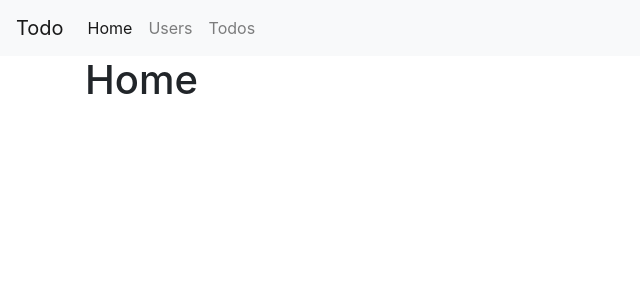
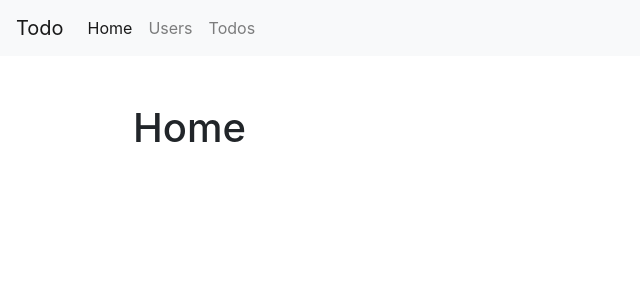
Before and after one commit to raed-bash/todo-app-test, a React (Create React App) app: page / in a window 1280 px wide. Shown: the top 300 px of the page, without its empty margins (0-640 px from the left). Built offline with nearby package versions, Linux system fonts and the light colour scheme.

Commit message:
simple editing of a modal file

```diff
--- a/src/components/home.jsx
+++ b/src/components/home.jsx
@@ -1,3 +1,7 @@
 export default function Home() {
-  return <h1>Home</h1>;
+  return (
+    <>
+      <h1 className="m-5">Home</h1>
+    </>
+  );
 }
```
Also changed, not shown: src/status/modal.jsx (+3 -5 lines), src/components/users/create_edit_user.jsx (line endings or trailing spaces).
